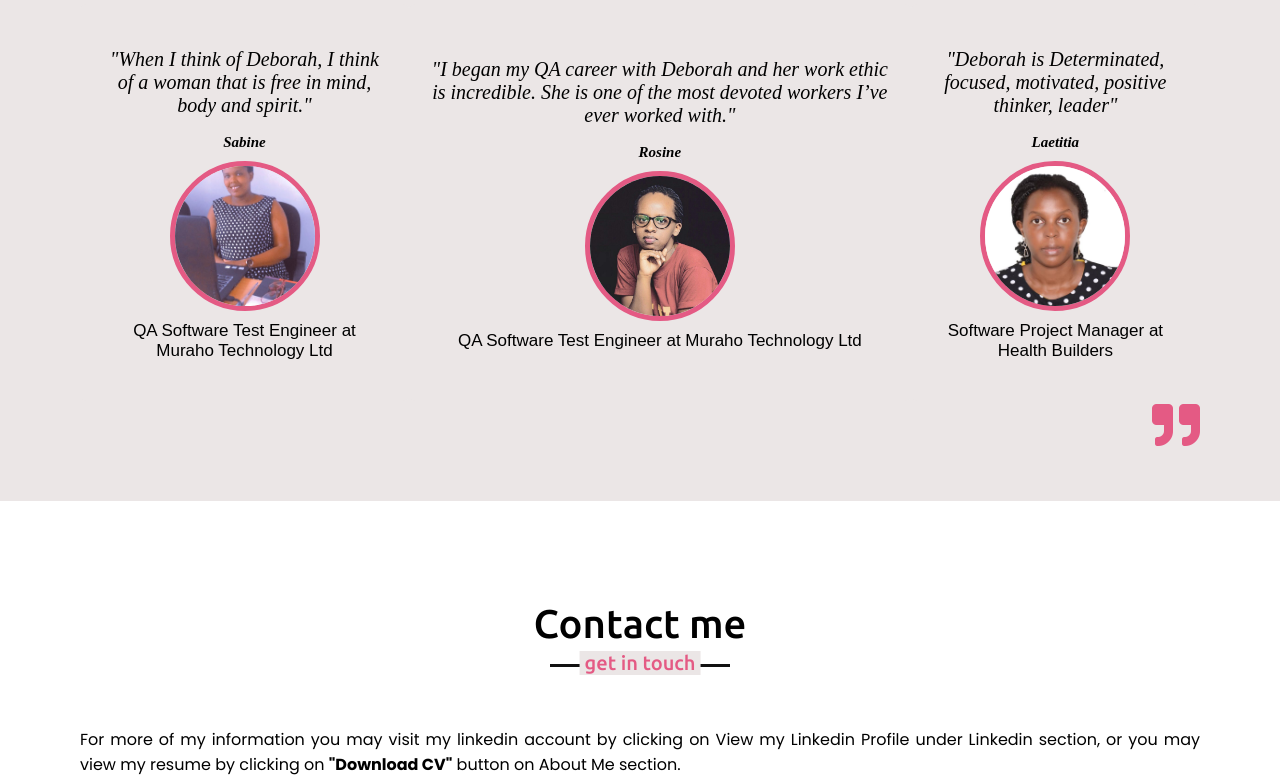
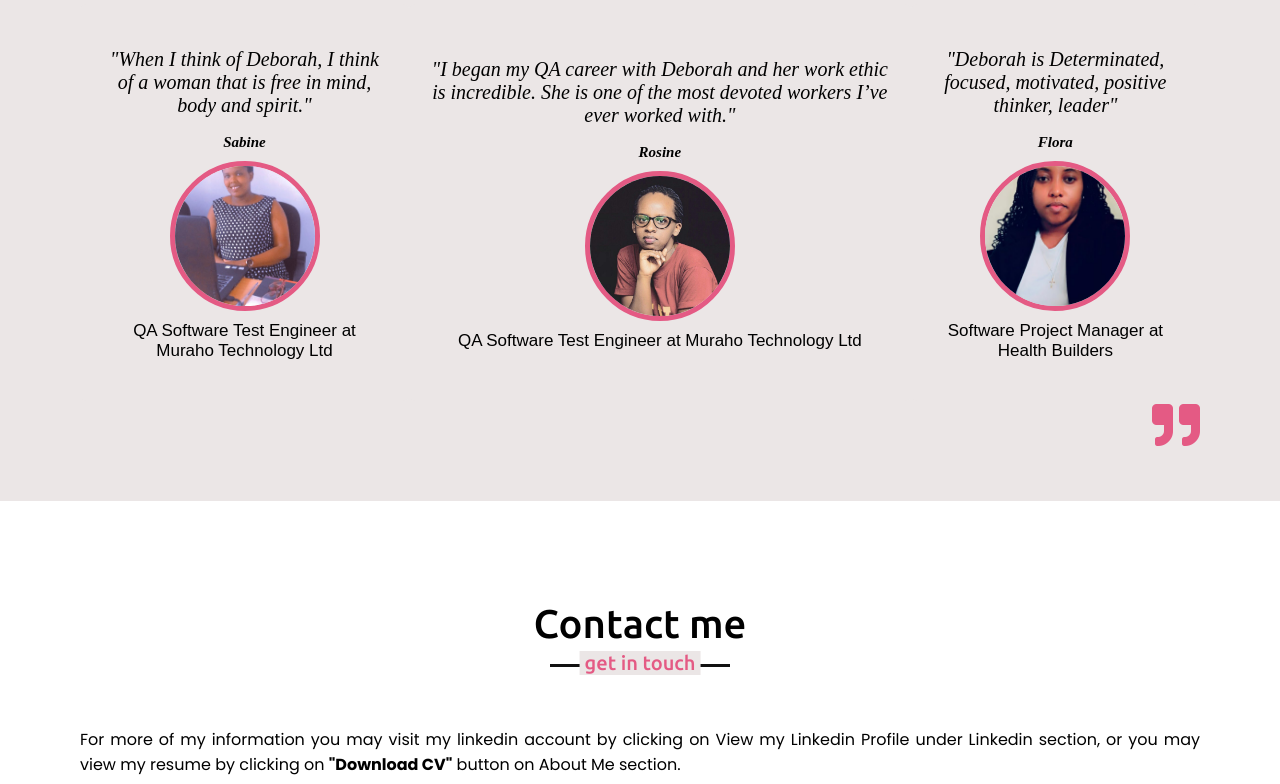
Before and after one commit to Kagaju-debby/Deborah-Portifolio, a plain HTML site: page index.html in a window 1280 px wide. Shown: the part 3200-3984 px from the top of the page. Drawn offline with nearby package versions, Linux system fonts and the light colour scheme.

Commit message:
new changes to testmonial section

```diff
--- a/index.html
+++ b/index.html
@@ -181,8 +181,8 @@
                     <div classs="testimony">
                         <p class="p1">"Deborah is Determinated, focused, motivated, positive thinker, leader"</p>
                     </div>
-                    <div class="name">Laetitia</div>
-                    <img src="images/laetitia.jpeg" alt="">
+                    <div class="name">Flora</div>
+                    <img src="images/Flora.jpeg" alt="">
                     <div class="role">
                         <p class="p2">Software Project Manager at Health Builders</p>
                     </div>
```
Also changed, not shown: images/Flora.jpeg (added).
